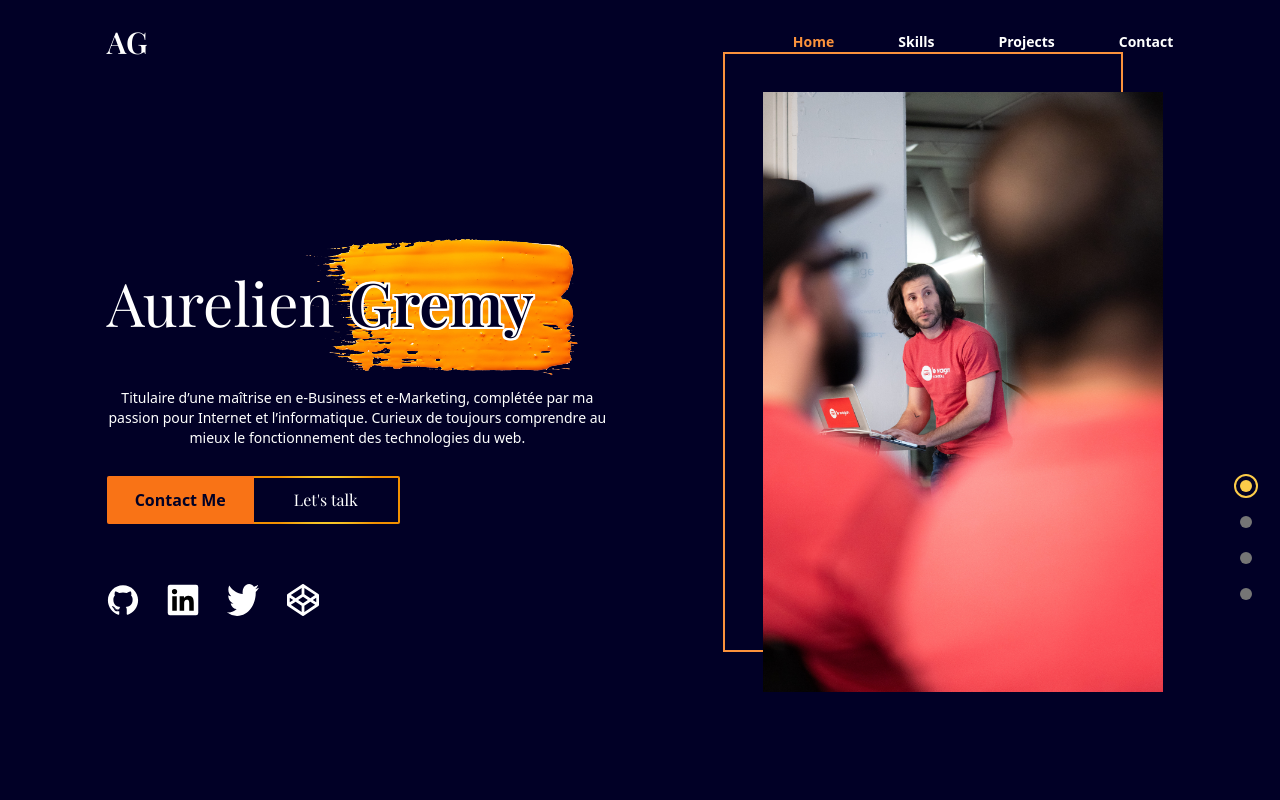
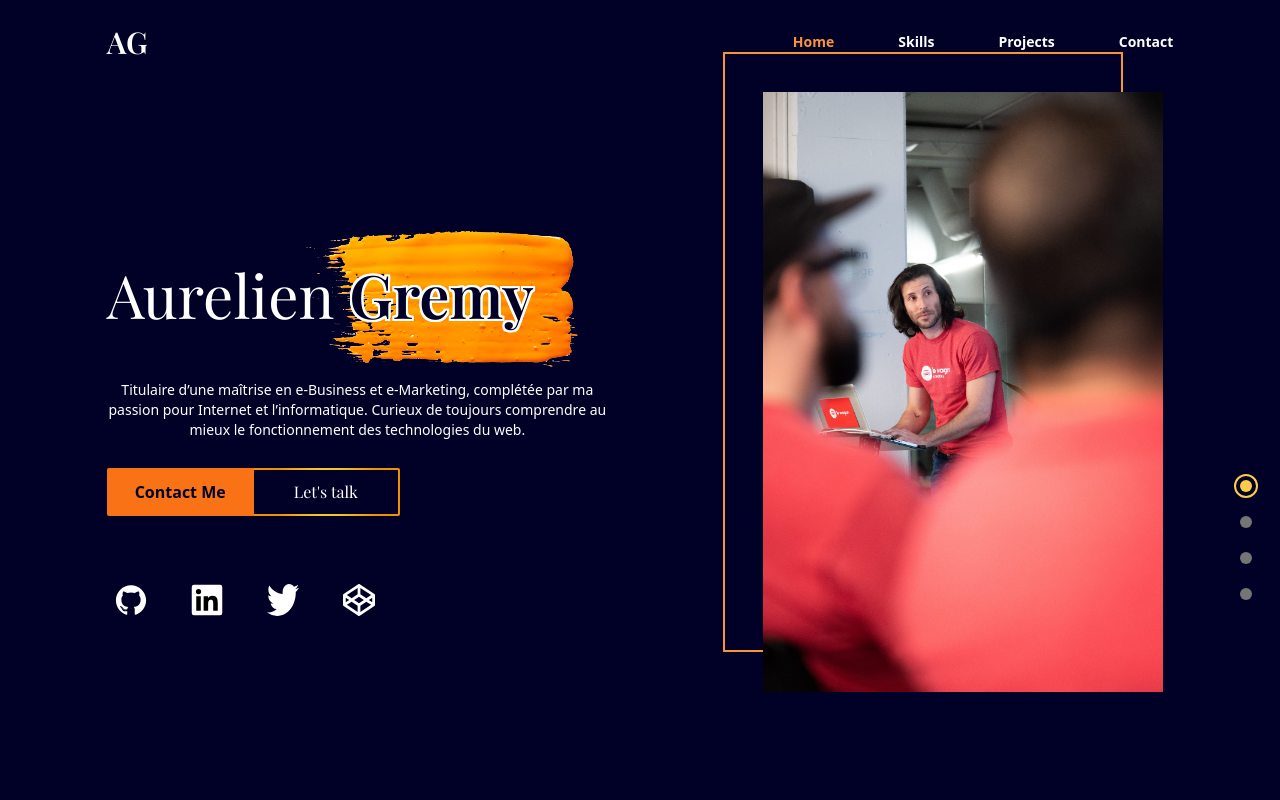
Before and after one commit to aureliengremy/react-portfolio-with-framer-motion, a React (Vite) app: page / in a window 1280 px wide. Shown: the top 800 px of the page. Built offline with nearby package versions, Linux system fonts and the light colour scheme.

Commit message:
hover shadow on socialIcons

```diff
--- a/src/components/SocialMediaIcons.jsx
+++ b/src/components/SocialMediaIcons.jsx
@@ -54,7 +54,7 @@ const SocialMediaIcons = () => {
           <a
             key={key}
             href={value}
-            className="hover:opacity-50 transition duration-500"
+            className="shadow-effect m-2 transition duration-500"
             target="_blank"
             rel="noopener noreferrer"
           >
--- a/src/index.css
+++ b/src/index.css
@@ -57,3 +57,34 @@ body,
   position: absolute;
   inset: 0;
 }
+
+.shadow-effect {
+  position: relative;
+}
+.shadow-effect:before {
+  content: '';
+  position: absolute;
+  top: 0;
+  left: 0;
+  transition: height 1.2s;
+  width: 28px;
+  height: 0px;
+  background: #fff;
+  /*   transform: translateZ(-300px); */
+  transform: rotateX(55deg) translateZ(-35px);
+  border-radius: 50%;
+  filter: blur(12px);
+  box-shadow: 0 0 1px rgba(255,255,255,0.8);
+}
+.shadow-effect:hover:before {
+  height: 15px;
+}
+
+.shadow-effect svg {
+  transform: none;
+  transition: transform 1s;
+}
+.shadow-effect svg:hover {
+  transform: rotateX(35deg) translateZ(20px)
+    scale(1.2);
+}
```
